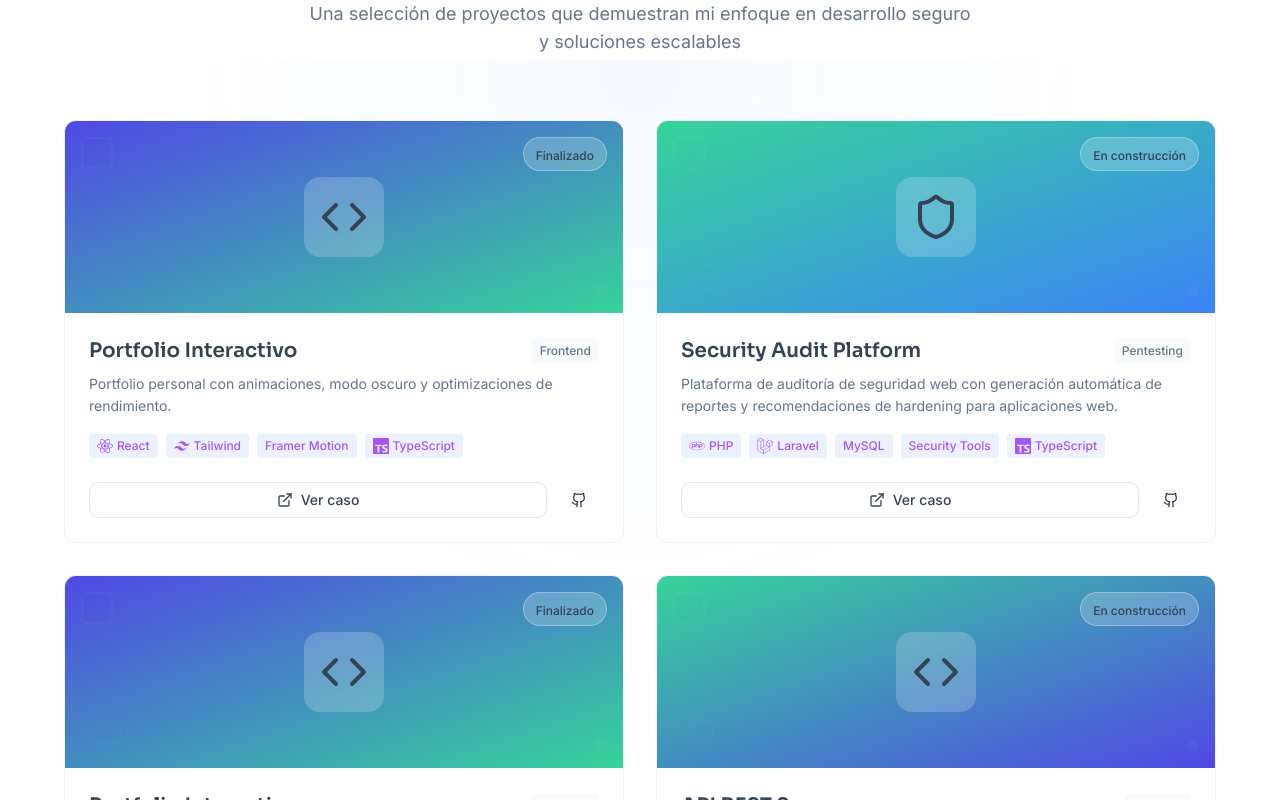
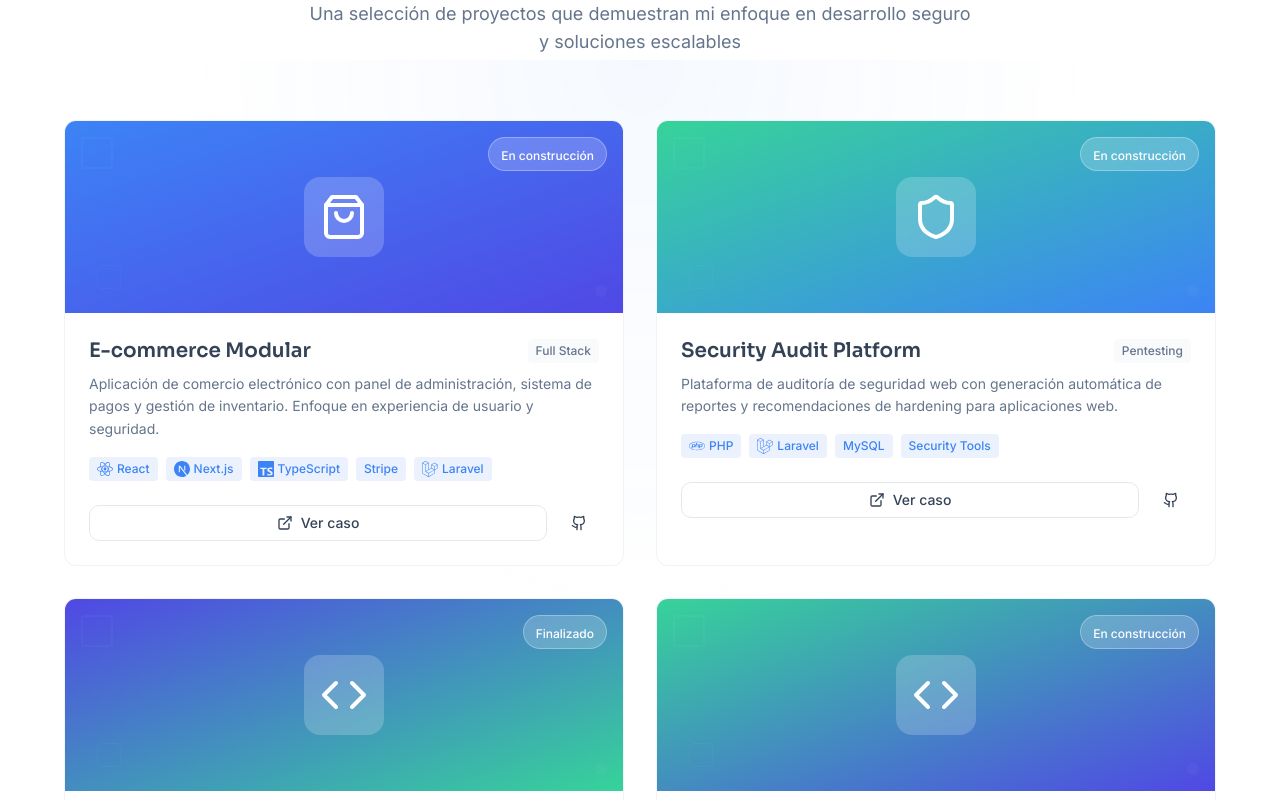
Before and after one commit to Carlosdev08/devPorfolio, a React (Vite) app: page / in a window 1280 px wide. Shown: the part 3140-3940 px from the top of the page. Built offline with nearby package versions, Linux system fonts and the light colour scheme; no server answers.

Commit message:
Add new contact features and social links and polity

```diff
--- a/src/components/sections/Projects.tsx
+++ b/src/components/sections/Projects.tsx
@@ -3,53 +3,29 @@ import { Button } from "@/components/ui/enhanced-button";
 import { keyFor, techIcons } from "../ui/techIcons";
 import { useNavigate } from "react-router-dom";
 
-type Project = {
-  id: number;
-  title: string;
-  description: string;
-  tech: string[];
-  category: string;
-  icon: React.ComponentType<any>;
-  status: "En construcción" | "Finalizado";
-  gradient: string;
-  image: string;
-  caseRoute?: string;
-  imageAlt?: string;
-  link?: string;
-  repo: "https://github.com/Carlosdev08/devPorfolio";
-};
-import portfolioImg from "/images/porfolioCarlos.png";
-const projects: Project[] = [
+const projects = [
   {
-    id: 3,
-    title: "Portfolio Interactivo",
+    id: 1,
+    title: "E-commerce Modular",
     description:
-      "Portfolio personal con animaciones, modo oscuro y optimizaciones de rendimiento.",
-    tech: ["React", "Tailwind", "Framer Motion", "TypeScript"],
-    category: "Frontend",
-    icon: Code,
-    status: "Finalizado",
-    gradient: "from-primary-dark to-accent bg-transparent",
-    link: "https://carlosjose.dev",
-    repo: "https://github.com/Carlosdev08/devPorfolio",
-    image: portfolioImg,
-    imageAlt: "Portada del portfolio de Carlos José",
+      "Aplicación de comercio electrónico con panel de administración, sistema de pagos y gestión de inventario. Enfoque en experiencia de usuario y seguridad.",
+    tech: ["React", "Next.js", "TypeScript", "Stripe", "Laravel"],
+    category: "Full Stack",
+    icon: ShoppingBag,
+    status: "En construcción",
+    gradient: "from-primary to-primary-dark",
   },
   {
     id: 2,
     title: "Security Audit Platform",
     description:
       "Plataforma de auditoría de seguridad web con generación automática de reportes y recomendaciones de hardening para aplicaciones web.",
-    tech: ["PHP", "Laravel", "MySQL", "Security Tools", "TypeScript"],
+    tech: ["PHP", "Laravel", "MySQL", "Security Tools"],
     category: "Pentesting",
     icon: Shield,
-    image: portfolioImg,
     status: "En construcción",
     gradient: "from-accent to-primary",
-    caseRoute: "/proyectos/security-audit",
-    repo: "https://github.com/Carlosdev08/devPorfolio",
   },
-
   {
     id: 3,
     title: "Portfolio Interactivo",
@@ -58,48 +34,23 @@ const projects: Project[] = [
     tech: ["React", "Tailwind", "Framer Motion", "TypeScript"],
     category: "Frontend",
     icon: Code,
-    image: portfolioImg,
     status: "Finalizado",
-    gradient: "from-primary-dark to-accent bg-transparent",
-    link: "https://carlosjose.dev",
-    repo: "https://github.com/Carlosdev08/devPorfolio",
-    caseRoute: "/proyectos/portfolio", // si tienes página interna
+    gradient: "from-primary-dark to-accent",
   },
   {
     id: 4,
     title: "API REST Segura",
     description:
       "API REST con autenticación JWT, rate limiting, validación de datos y documentación automática. Preparada para entornos de producción.",
-    tech: ["Laravel", "PHP", "JWT", "MySQL", "Swagger", "TypeScript"],
+    tech: ["Laravel", "PHP", "JWT", "MySQL", "Swagger"],
     category: "Backend",
     icon: Code,
-    image: portfolioImg,
     status: "En construcción",
     gradient: "from-accent to-primary-dark",
-    caseRoute: "/proyectos/api-rest-segura",
-    repo: "https://github.com/Carlosdev08/devPorfolio",
   },
 ];
 
 export function Projects() {
-  const navigate = useNavigate();
-
-  const openExternal = (url?: string) => {
-    if (!url) return;
-    window.open(url, "_blank", "noopener,noreferrer");
-  };
-
-  const handleViewCase = (p: Project) => {
-    if (p.caseRoute) {
-      navigate(p.caseRoute);
-    } else if (p.link) {
-      openExternal(p.link);
-    }
-    // si no hay nada, no hacemos nada (o podrías mostrar un toast)
-  };
-
-  const handleGithub = (p: Project) => openExternal(p.repo);
-
   return (
     <section id="projects" className="py-20 lg:py-32">
       <div className="container mx-auto px-6 lg:px-8">
@@ -117,10 +68,8 @@ export function Projects() {
 
           {/* Projects grid */}
           <div className="grid md:grid-cols-2 gap-8">
-            {projects.map((project) => {
+            {projects.map((project, index) => {
               const Icon = project.icon;
-              const caseEnabled = Boolean(project.caseRoute || project.link);
-              const repoEnabled = Boolean(project.repo);
 
               return (
                 <div
@@ -129,7 +78,7 @@ export function Projects() {
                 >
                   {/* Project header with gradient */}
                   <div
-                    className={`relative h-48 bg-gradient-to-br ${project.gradient} p-6 flex items-center justify-center bg-transparent`}
+                    className={`relative h-48 bg-gradient-to-br ${project.gradient} p-6 flex items-center justify-center`}
                   >
                     {/* Background pattern */}
                     <div className="absolute inset-0 opacity-10">
@@ -141,12 +90,12 @@ export function Projects() {
 
                     {/* Project icon */}
                     <div className="relative z-10 bg-white/20 backdrop-blur p-4 rounded-2xl">
-                      <Icon className="h-12 w-12" />
+                      <Icon className="h-12 w-12 text-white" />
                     </div>
 
                     {/* Status badge */}
                     <div className="absolute top-4 right-4 px-3 py-1 bg-white/20 backdrop-blur rounded-full border border-white/30">
-                      <span className="text-blue text-xs font-medium">
+                      <span className="text-white text-xs font-medium">
                         {project.status}
                       </span>
                     </div>
@@ -170,11 +119,12 @@ export function Projects() {
                     </div>
 
                     {/* Tech stack */}
-                    <div className="flex flex-wrap gap-2">
+
+                    <div className="flex flex-wrap gap-2 cursor-pointer">
                       {project.tech.map((tech) => (
                         <span
                           key={tech}
-                          className="inline-flex items-center gap-1 text-xs font-medium bg-primary/10 text-purple-500 px-2 py-1 rounded"
+                          className="inline-flex items-center gap-1 text-xs font-medium bg-primary/10 text-primary px-2 py-1 rounded"
                         >
                           {techIcons[keyFor(tech)] ?? null}
                           {tech}
@@ -188,32 +138,23 @@ export function Projects() {
                         variant="outline"
                         size="sm"
                         className="flex-1 focus-ring"
-                        onClick={() => handleViewCase(project)}
-                        disabled={!caseEnabled}
-                        aria-label={`Ver caso de ${project.title}`}
+                        onClick={() => {
+                          // Placeholder for navigation to project detail
+                          console.log(`Ver caso: ${project.title}`);
+                        }}
                       >
                         <ExternalLink className="h-4 w-4" />
-                        <a
-                          href="http://carlosjose.dev"
-                          target="_blank"
-                          rel="noopener noreferrer"
-                        >
-                          Ver caso
-                        </a>
+                        <a href="https://carlosjose.dev">Ver caso</a>
                       </Button>
 
                       <Button
                         variant="ghost"
                         size="sm"
                         className="focus-ring"
-                        onClick={() => handleGithub(project)}
-                        disabled={!repoEnabled}
-                        aria-label={`Abrir GitHub de ${project.title}`}
-                        title={
-                          repoEnabled
-                            ? "Ver código en GitHub"
-                            : "Sin repositorio"
-                        }
+                        onClick={() => {
+                          // Placeholder for GitHub link
+                          console.log(`GitHub: ${project.title}`);
+                        }}
                       >
                         <Github className="h-4 w-4" />
                       </Button>
```
